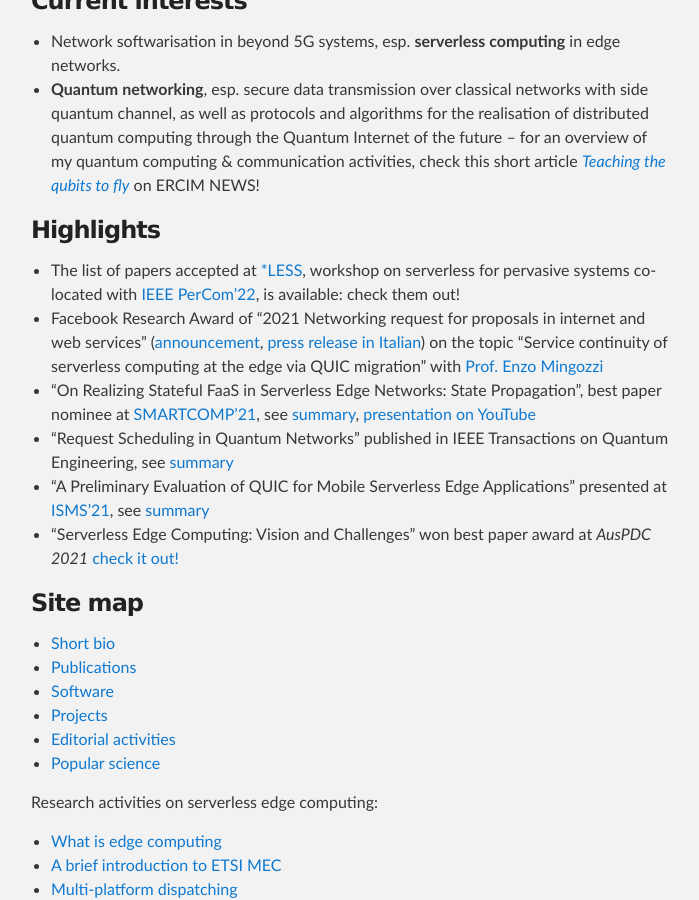
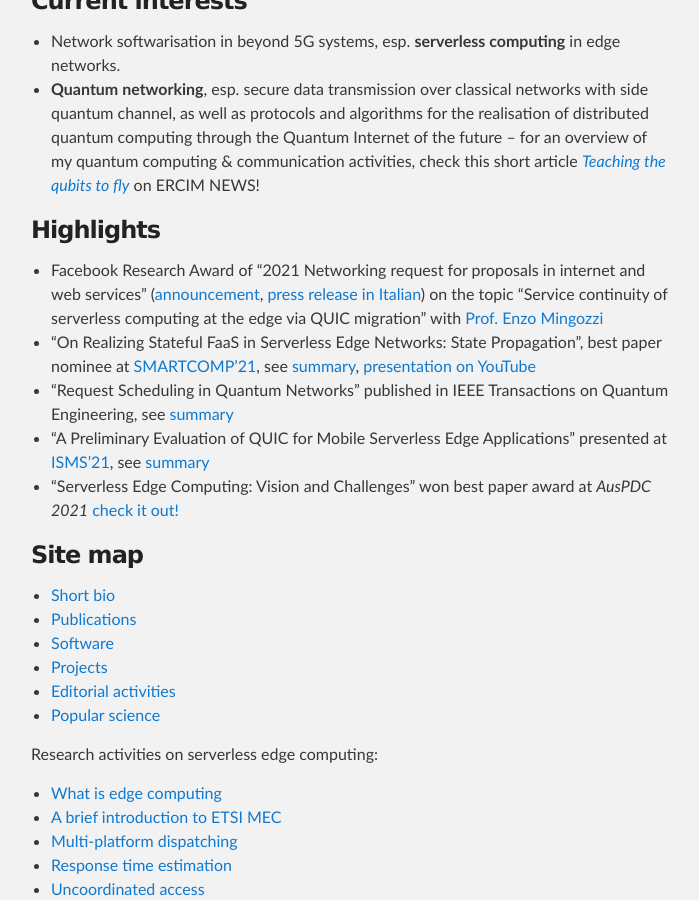
Before and after one commit to ccicconetti/ccicconetti.github.io, a Jekyll site: the page built from index.md, in a window 1280 px wide and 900 px high, scrolled down 316 px. Shown: the whole window, without its empty margins (289-988 px from the left). Built offline with Jekyll 4.4.1, drawn with Linux system fonts in a browser that asks for light colours.

Commit message:
Remove *LESS from news

```diff
--- a/index.md
+++ b/index.md
@@ -12,7 +12,6 @@ Hello, I'm a Researcher in the [Ubiquitous Internet](https://ui.iit.cnr.it/en/)
 
 ### Highlights
 
-- The list of papers accepted at [\*LESS](https://starless.iit.cnr.it/), workshop on serverless for pervasive systems co-located with [IEEE PerCom'22](http://percom.org/), is available: check them out!
 - Facebook Research Award of "2021 Networking request for proposals in internet and web services" ([announcement](https://research.fb.com/blog/2021/08/announcing-the-winners-of-the-2021-networking-request-for-proposals-in-internet-and-web-services/), [press release in Italian](https://www.unipi.it/index.php/news/item/21844-un-progetto-di-universita-di-pisa-e-cnr-pisano-vince-il-facebook-research-award)) on the topic "Service continuity of serverless computing at the edge via QUIC migration" with [Prof. Enzo Mingozzi](http://www2.ing.unipi.it/~a009395/home/index.htm)
 - "On Realizing Stateful FaaS in Serverless Edge Networks: State Propagation", best paper nominee at [SMARTCOMP'21](https://www.smart-comp.info/), see [summary](statefulfaas.md), [presentation on YouTube](https://youtu.be/gc1pQ56UMAA)
 - "Request Scheduling in Quantum Networks" published in IEEE Transactions on Quantum Engineering, see [summary](tqe2021.md)
```
